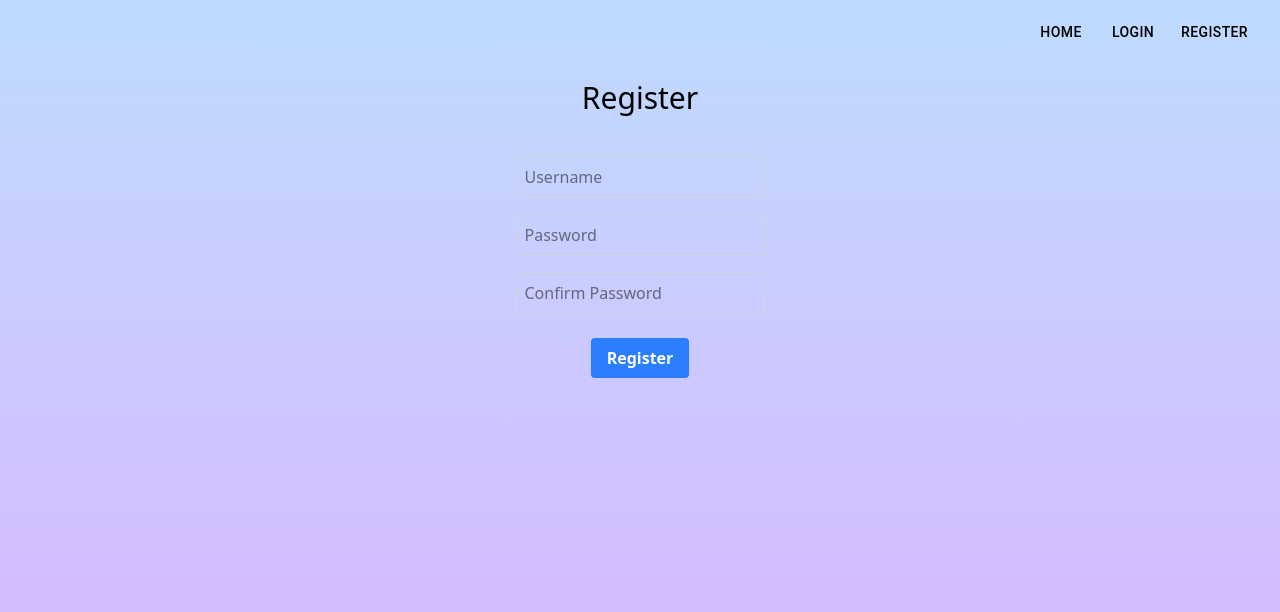
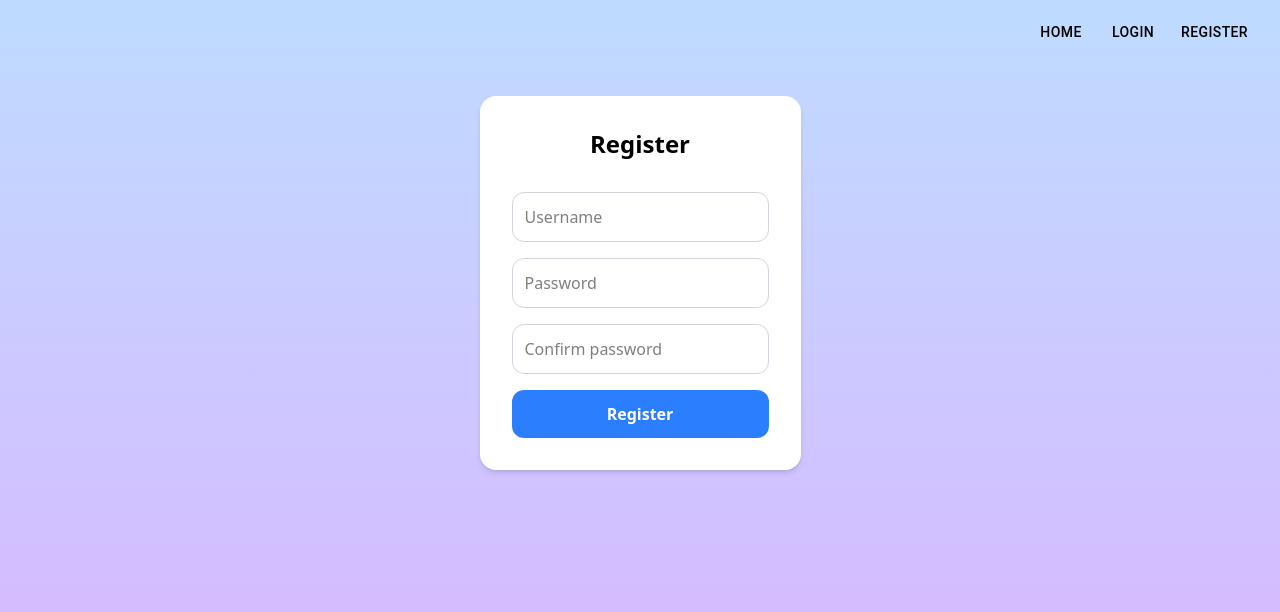
Before and after one commit to Jusq17/higher-or-lower, a React (Vite) app: page /register in a window 1280 px wide. Shown: the top 612 px of the page. Built offline with nearby package versions, Linux system fonts and the light colour scheme.

Commit message:
more aesthetic login and register form

```diff
--- a/src/components/LoginView.jsx
+++ b/src/components/LoginView.jsx
@@ -62,31 +62,34 @@ const LoginView = () => {
             {user === undefined || user === null
                 ?
                 <div className="flex flex-col justify-center items-center m-4">
-                    <h1 className="text-3xl mb-8">Login</h1>
                     <form
                         onSubmit={(e) => {
-                            e.preventDefault(); // Prevents page reload
+                            e.preventDefault();
                             handleLogin();
                         }}
-                        className="flex flex-col justify-center items-center"
-                    >
+                        className="w-full max-w-sm bg-white shadow-md rounded-2xl p-8 flex flex-col gap-4"
+                        >
+                        <h2 className="text-2xl font-semibold text-center mb-4">Login</h2>
+
                         <input
                             type="text"
                             placeholder="Username"
                             value={username}
                             onChange={(e) => setUsername(e.target.value)}
-                            className="border border-gray-300 p-2 m-2"
+                            className="w-full border border-gray-300 rounded-xl p-3 focus:outline-none focus:ring-2 focus:ring-blue-400"
                         />
+
                         <input
                             type="password"
                             placeholder="Password"
                             value={password}
                             onChange={(e) => setPassword(e.target.value)}
-                            className="border border-gray-300 p-2 m-2"
+                            className="w-full border border-gray-300 rounded-xl p-3 focus:outline-none focus:ring-2 focus:ring-blue-400"
                         />
+
                         <button
                             type="submit"
-                            className="bg-blue-500 hover:bg-blue-700 text-white font-bold py-2 px-4 rounded mt-4"
+                            className="w-full bg-blue-500 hover:bg-blue-600 text-white font-semibold py-3 rounded-xl transition duration-200"
                         >
                             Login
                         </button>
--- a/src/components/RegisterView.jsx
+++ b/src/components/RegisterView.jsx
@@ -1,9 +1,12 @@
 import { useState, useEffect } from 'react'
 import axios from 'axios';
-
+import { UserContext } from '../context/UserContext'
+import { useContext } from 'react'
 import { useNavigate } from 'react-router-dom';
 
 const RegisterView = () => {
+
+    const { user, setUser } = useContext(UserContext)
 
     const navigate = useNavigate()
 
@@ -33,34 +36,54 @@ const RegisterView = () => {
 
     return (
         <div className="flex flex-col justify-center items-center m-4">
-            <h1 className="text-3xl mb-8">Register</h1>
+            {user === undefined || user === null
+                ?
+                <div className="flex flex-col justify-center items-center m-4">
+                    <form
+                        onSubmit={(e) => {
+                            e.preventDefault();
+                            handleRegister();
+                        }}
+                        className="w-full max-w-sm bg-white shadow-md rounded-2xl p-8 flex flex-col gap-4"
+                        >
+                        <h2 className="text-2xl font-semibold text-center mb-4">Register</h2>
+
                         <input
                             type="text"
                             placeholder="Username"
                             value={username}
                             onChange={(e) => setUsername(e.target.value)}
-                className="border border-gray-300 p-2 m-2"
+                            className="w-full border border-gray-300 rounded-xl p-3 focus:outline-none focus:ring-2 focus:ring-blue-400"
                         />
+
                         <input
                             type="password"
                             placeholder="Password"
                             value={password}
                             onChange={(e) => setPassword(e.target.value)}
-                className="border border-gray-300 p-2 m-2"
+                            className="w-full border border-gray-300 rounded-xl p-3 focus:outline-none focus:ring-2 focus:ring-blue-400"
                         />
                         <input
                             type="password"
-                placeholder="Confirm Password"
+                            placeholder="Confirm password"
                             value={confirmPassword}
                             onChange={(e) => setConfirmPassword(e.target.value)}
-                className="border border-gray-300 p-2 m-2"
+                            className="w-full border border-gray-300 rounded-xl p-3 focus:outline-none focus:ring-2 focus:ring-blue-400"
                         />
                         <button
-                onClick={handleRegister}
-                className="bg-blue-500 hover:bg-blue-700 text-white font-bold py-2 px-4 rounded mt-4"
+                            type="submit"
+                            className="w-full bg-blue-500 hover:bg-blue-600 text-white font-semibold py-3 rounded-xl transition duration-200"
                         >
                             Register
                         </button>
+                    </form>
+                </div>
+                :
+                <div className="flex flex-col justify-center items-center m-4">
+                    <h1 className="text-3xl mb-4">{user} logged in</h1>
+                    <a href="/game" className="bg-blue-500 hover:bg-blue-700 text-white font-bold py-2 px-4 rounded">Go play the game</a>
+                </div>
+            }
         </div>
     )
 }
```
Lines whose indentation alone changed are shown as unchanged.
